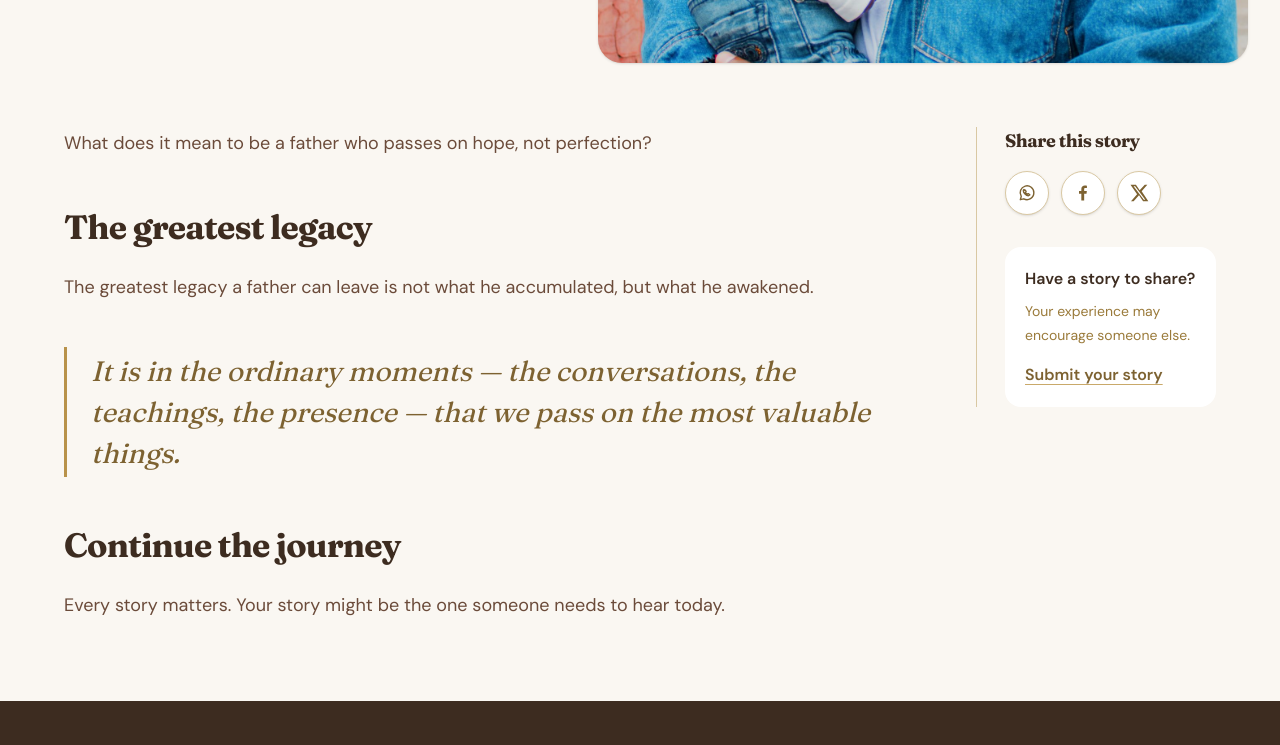
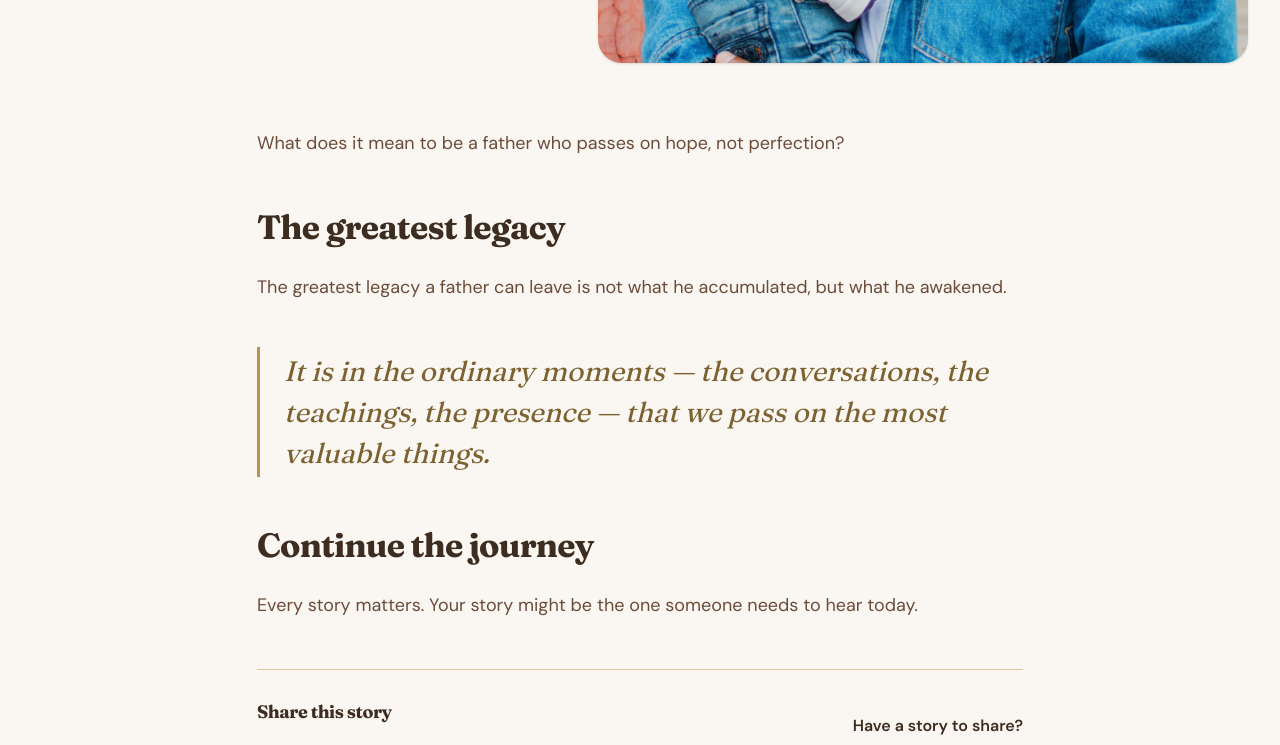
Before and after one commit to Amonochuka/blog, a Next.js app: page /stories/fathers-day-reflection in a window 1280 px wide. Shown: the part 560-1305 px from the top of the page. Built offline with nearby package versions, Linux system fonts and the light colour scheme.

Commit message:
style: remove stretched story share sidebar

```diff
--- a/app/globals.css
+++ b/app/globals.css
@@ -68,6 +68,31 @@
 
 .dark .story-article-body blockquote {
   color: var(--color-be-200);
+}
+
+.story-share-icon {
+  display: inline-grid;
+  width: 2.75rem;
+  height: 2.75rem;
+  flex: 0 0 2.75rem;
+  place-items: center;
+  border-radius: 9999px;
+  color: var(--color-be-700);
+  transition: background-color 160ms ease, color 160ms ease;
+}
+
+.story-share-icon:hover {
+  background-color: var(--color-be-200);
+  color: var(--color-be-900);
+}
+
+.dark .story-share-icon {
+  color: var(--color-be-200);
+}
+
+.dark .story-share-icon:hover {
+  background-color: var(--color-be-800);
+  color: white;
 }
 
 @keyframes family-photo-backdrop-first {
--- a/src/components/StoryArticleLayout.tsx
+++ b/src/components/StoryArticleLayout.tsx
@@ -116,21 +116,23 @@ export function StoryArticleLayout({
             </div>
           </header>
 
-          <div className="mx-auto mt-12 grid max-w-6xl gap-10 lg:mt-16 lg:grid-cols-[minmax(0,1fr)_15rem] lg:gap-16">
-            <div className="story-article-body min-w-0 max-w-[70ch] text-lg leading-8 text-be-800 dark:text-zinc-200">
+          <div className="mx-auto mt-12 max-w-[70ch] lg:mt-16">
+            <div className="story-article-body text-lg leading-8 text-be-800 dark:text-zinc-200">
               {children}
             </div>
 
-            <aside className="self-start border-t border-be-300 pt-6 lg:sticky lg:top-28 lg:border-t-0 lg:border-l lg:pl-7 lg:pt-0 dark:border-be-700">
+            <footer className="mt-12 border-t border-be-300 pt-7 dark:border-be-700">
+              <div className="flex flex-col gap-7 sm:flex-row sm:items-center sm:justify-between">
+                <div>
                   <h2 className="text-lg font-bold text-be-900 dark:text-white">Share this story</h2>
-              <div className="mt-4 flex items-center gap-3">
+                  <div className="mt-3 flex items-center gap-2">
                     <a
                       href={`https://wa.me/?text=${encodedShareText}`}
                       aria-label="Share on WhatsApp"
                       title="Share on WhatsApp"
                       target="_blank"
                       rel="noopener noreferrer"
-                  className="inline-flex h-11 w-11 shrink-0 items-center justify-center rounded-full border border-be-300 bg-white text-be-700 shadow-sm transition-colors hover:border-be-600 hover:bg-be-100 focus-visible:outline-2 focus-visible:outline-offset-2 focus-visible:outline-be-600 dark:border-be-700 dark:bg-be-800 dark:text-zinc-200 dark:hover:bg-be-700"
+                      className="story-share-icon focus-visible:outline-2 focus-visible:outline-offset-2 focus-visible:outline-be-600"
                     >
                       <ShareIcon network="whatsapp" />
                     </a>
@@ -140,7 +142,7 @@ export function StoryArticleLayout({
                       title="Share on Facebook"
                       target="_blank"
                       rel="noopener noreferrer"
-                  className="inline-flex h-11 w-11 shrink-0 items-center justify-center rounded-full border border-be-300 bg-white text-be-700 shadow-sm transition-colors hover:border-be-600 hover:bg-be-100 focus-visible:outline-2 focus-visible:outline-offset-2 focus-visible:outline-be-600 dark:border-be-700 dark:bg-be-800 dark:text-zinc-200 dark:hover:bg-be-700"
+                      className="story-share-icon focus-visible:outline-2 focus-visible:outline-offset-2 focus-visible:outline-be-600"
                     >
                       <ShareIcon network="facebook" />
                     </a>
@@ -150,25 +152,24 @@ export function StoryArticleLayout({
                       title="Share on X"
                       target="_blank"
                       rel="noopener noreferrer"
-                  className="inline-flex h-11 w-11 shrink-0 items-center justify-center rounded-full border border-be-300 bg-white text-be-700 shadow-sm transition-colors hover:border-be-600 hover:bg-be-100 focus-visible:outline-2 focus-visible:outline-offset-2 focus-visible:outline-be-600 dark:border-be-700 dark:bg-be-800 dark:text-zinc-200 dark:hover:bg-be-700"
+                      className="story-share-icon focus-visible:outline-2 focus-visible:outline-offset-2 focus-visible:outline-be-600"
                     >
                       <ShareIcon network="x" />
                     </a>
                   </div>
+                </div>
 
-              <div className="mt-8 rounded-2xl bg-white p-5 dark:bg-be-800">
+                <div>
                   <p className="font-semibold text-be-900 dark:text-white">Have a story to share?</p>
-                <p className="mt-2 text-sm leading-6 text-be-600 dark:text-zinc-300">
-                  Your experience may encourage someone else.
-                </p>
                   <Link
                     href="/submit-story"
-                  className="mt-4 inline-flex font-semibold text-be-700 underline decoration-be-400 underline-offset-4 hover:text-be-900 dark:text-be-200 dark:hover:text-white"
+                    className="mt-1 inline-flex items-center gap-1 font-semibold text-be-700 underline decoration-be-400 underline-offset-4 hover:text-be-900 dark:text-be-200 dark:hover:text-white"
                   >
-                  Submit your story
+                    Submit your story <span aria-hidden="true">→</span>
                   </Link>
                 </div>
-            </aside>
+              </div>
+            </footer>
           </div>
         </article>
       </div>
```
Lines whose indentation alone changed are shown as unchanged.
